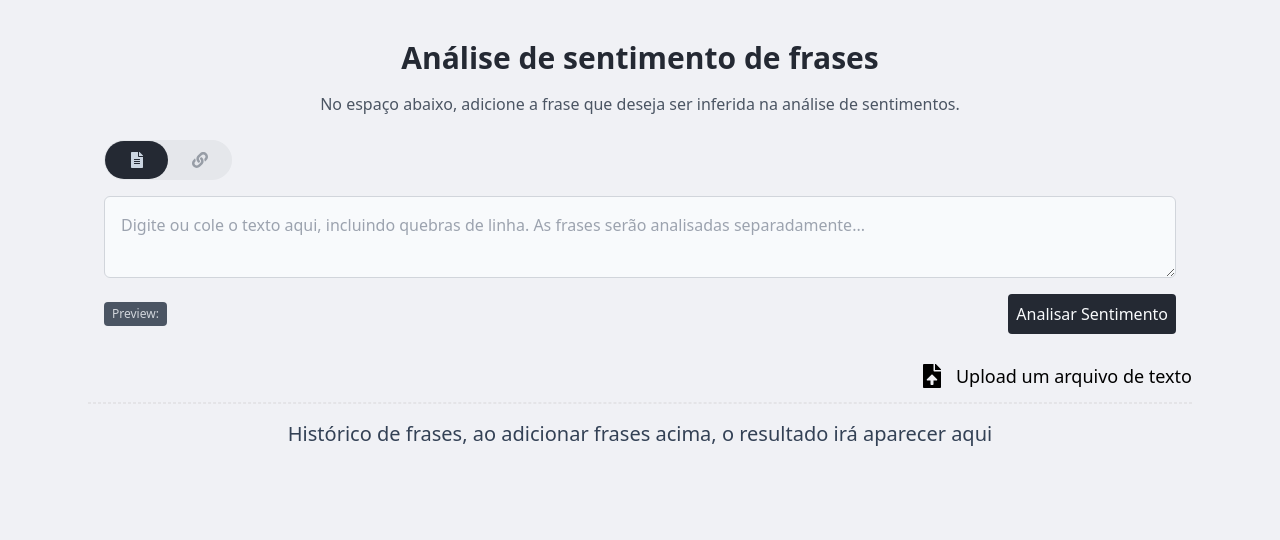
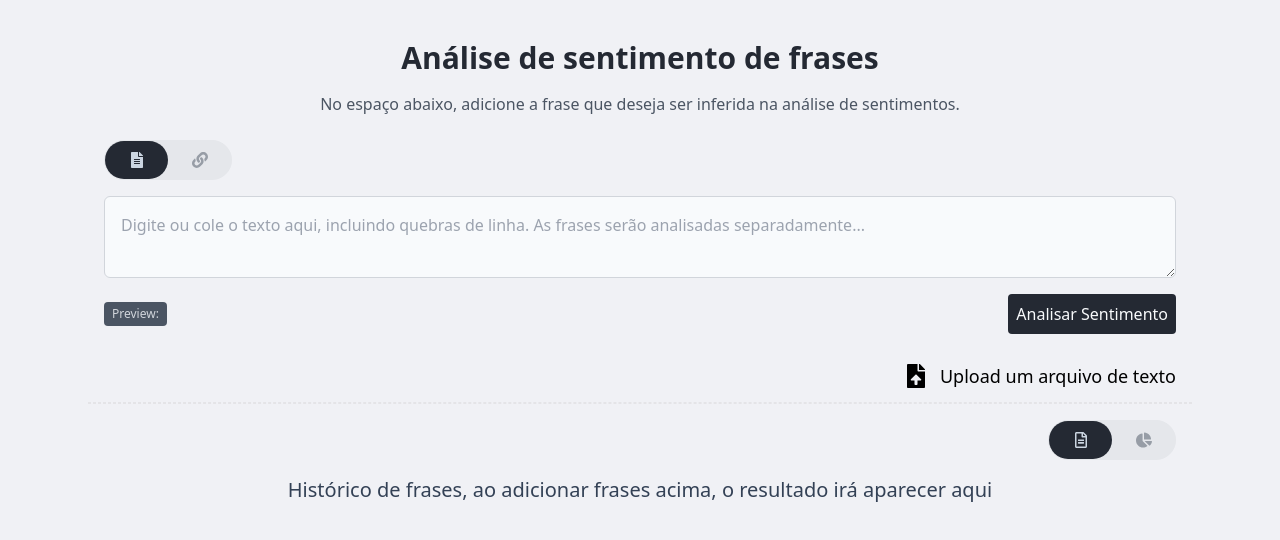
Before and after one commit to Lipao12/sentiment-analysis, a React (Vite) app: page / in a window 1280 px wide. Shown: the top 540 px of the page. Built offline with nearby package versions, Linux system fonts and the light colour scheme.

Commit message:
feat-frontend: adicionado o gráfico de pizza mostrando a destribuição de sentimentos

```diff
--- a/package.json
+++ b/package.json
@@ -11,8 +11,10 @@
   },
   "dependencies": {
     "axios": "^1.7.3",
+    "chart.js": "^4.4.3",
     "framer-motion": "^11.3.21",
     "react": "^18.3.1",
+    "react-chartjs-2": "^5.2.0",
     "react-dom": "^18.3.1",
     "react-icons": "^5.2.1"
   },
--- a/src/pages/sentiment-main/index.tsx
+++ b/src/pages/sentiment-main/index.tsx
@@ -2,16 +2,22 @@ import { useState } from "react";
 import { Divider } from "../../ui/components/divider";
 import { SwitchSelection } from "../../ui/components/switcher-selection";
 import { UploadComponent } from "../../ui/components/uptload";
+import { ShowChartResult } from "./show-chart-result";
 import { ShowResults } from "./show-results";
 import { UserInput } from "./user-input";
 import { UserInputLink } from "./user-input-link";
 
 export const SentimentPage = () => {
   const [sentiments, setSentiments] = useState<any>([]);
-  const [counts, setCountsSentiments] = useState<any>([]);
+  const [counts, setCountsSentiments] = useState<any>({
+    neutral: 10,
+    positive: 5,
+    negative: 13,
+  });
   const [uploadTxts, setUploadTxts] = useState<any>([]);
   const [loading, setLoading] = useState<boolean>(false);
-  const [selected, setSelected] = useState("file");
+  const [selectedLinkFile, setSelectedLinkFile] = useState("file");
+  const [selectedChartFile, setSelectedChartFile] = useState("file");
 
   return (
     <div>
@@ -20,15 +26,18 @@ export const SentimentPage = () => {
           Análise de sentimento de frases
         </h1>
         <p className="text-gray-600 text-center mb-6">
-          {selected === "file"
+          {selectedLinkFile === "file"
             ? "No espaço abaixo, adicione a frase que deseja ser inferida na análise de sentimentos."
             : "No espaço abaixo, adicione o link para verificar os comentários do twitter."}
         </p>
       </div>
       <div className="ml-4">
-        <SwitchSelection selected={selected} setSelected={setSelected} />
+        <SwitchSelection
+          selected={selectedLinkFile}
+          setSelected={setSelectedLinkFile}
+        />
       </div>
-      {selected === "file" ? (
+      {selectedLinkFile === "file" ? (
         <UserInput
           setSentiments={setSentiments}
           loading={loading}
@@ -44,15 +53,26 @@ export const SentimentPage = () => {
           setCountsSentiments={setCountsSentiments}
         />
       )}
-      <div className="w-full flex justify-end py-3">
+      <div className="w-full flex justify-end py-3 pr-4">
         <UploadComponent setUploadTxts={setUploadTxts} />
       </div>
       <Divider />
-      <ShowResults
-        sentiments={sentiments}
-        loading={loading}
-        setLoading={setLoading}
-      />
+      <div className="mr-4 mt-4 justify-end flex">
+        <SwitchSelection
+          selected={selectedChartFile}
+          setSelected={setSelectedChartFile}
+          result={true}
+        />
+      </div>
+      {selectedChartFile === "file" ? (
+        <ShowResults
+          sentiments={sentiments}
+          loading={loading}
+          setLoading={setLoading}
+        />
+      ) : (
+        <ShowChartResult counts={counts} sentiments={sentiments} />
+      )}
     </div>
   );
 };
--- /dev/null
+++ b/src/pages/sentiment-main/show-chart-result.tsx
@@ -0,0 +1,65 @@
+import { useState } from "react";
+import { CardSentiment } from "../../ui/components/card-sentiment";
+import { PieChart } from "../../ui/components/pie-chart";
+
+interface ShowChartResultProps {
+  counts: {
+    positive: number;
+    negative: number;
+    neutral: number;
+  };
+  sentiments: any;
+}
+
+export const ShowChartResult = ({
+  counts,
+  sentiments,
+}: ShowChartResultProps) => {
+  const [selectedLabel, setSelectedLabel] = useState<string | null>(null);
+  const data = {
+    labels: ["Positivo", "Negativo", "Neutro"],
+    datasets: [
+      {
+        data: [counts.positive, counts.negative, counts.neutral],
+        backgroundColor: ["#34d399", "#f87171", "#60a5fa"],
+      },
+    ],
+  };
+  const handleChartClick = (label: string) => {
+    setSelectedLabel(label);
+  };
+
+  const filteredSentiments = sentiments.filter(
+    (sentiment: any) => sentiment.label === selectedLabel
+  );
+
+  return (
+    <div className="mt-2 p-4 gap-4 flex flex-col items-center">
+      <span>
+        Este gráfico mostra a distribuição dos sentimentos nos comentários desse
+        Twitter.
+      </span>
+      <PieChart data={data} onClick={handleChartClick} />
+      {filteredSentiments.length > 0 ? (
+        <div className="mt-2 p-4 gap-4 flex flex-col-reverse">
+          {filteredSentiments.filter((sentiment: any) => {
+            return (
+              <CardSentiment
+                key={sentiment.id}
+                sentiment={sentiment.label}
+                confiability={Math.floor(sentiment.score * 100)}
+                text={sentiment.text}
+              />
+            );
+          })}
+        </div>
+      ) : (
+        <div className="flex items-center justify-center w-full p-4">
+          <h1 className="text-slate-700 text-xl">
+            Aqui virá as frases de determinado sentimento
+          </h1>
+        </div>
+      )}
+    </div>
+  );
+};
--- /dev/null
+++ b/src/ui/components/pie-chart.tsx
@@ -0,0 +1,40 @@
+import { ArcElement, Chart as ChartJS, Legend, Title, Tooltip } from "chart.js";
+import { Pie } from "react-chartjs-2";
+
+ChartJS.register(Title, Tooltip, Legend, ArcElement);
+
+interface PieChartProps {
+  data: {
+    labels: string[];
+    datasets: {
+      data: number[];
+      backgroundColor: string[];
+    }[];
+  };
+  onClick?: (label: string) => void;
+}
+
+const labelMap: Record<string, string> = {
+  Positivo: "positive",
+  Negativo: "negative",
+  Neutro: "neutral",
+};
+export const PieChart = ({ data, onClick }: PieChartProps) => {
+  const options = {
+    onClick: (event: any, elements: any) => {
+      if (elements.length > 0) {
+        const index = elements[0].index;
+        const label = data.labels ? data.labels[index] : null;
+
+        if (label && labelMap[label]) {
+          onClick?.(labelMap[label]);
+        }
+      }
+    },
+  };
+  return (
+    <div className="p-4 w-[500px] h-[500px]">
+      <Pie data={data} options={options} />
+    </div>
+  );
+};
--- a/src/ui/components/switcher-selection.tsx
+++ b/src/ui/components/switcher-selection.tsx
@@ -1,13 +1,15 @@
 import { motion } from "framer-motion";
-import { FaFileAlt, FaLink } from "react-icons/fa";
+import { FaChartPie, FaFileAlt, FaLink, FaRegFileAlt } from "react-icons/fa";
 
 interface SwitchSelectionProps {
   selected: string;
+  result?: boolean;
   setSelected: (str: string) => void;
 }
 
 export const SwitchSelection = ({
   selected,
+  result = false,
   setSelected,
 }: SwitchSelectionProps) => {
   const switch2File = () => {
@@ -30,6 +32,15 @@ export const SwitchSelection = ({
         className="flex justify-center items-center w-1/2 z-10"
         onClick={switch2File}
       >
+        {result ? (
+          <FaRegFileAlt
+            className={`${
+              selected === "file"
+                ? "opacity-100 text-slate-300"
+                : "opacity-50 text-gray-600"
+            }`}
+          />
+        ) : (
           <FaFileAlt
             className={`${
               selected === "file"
@@ -37,11 +48,21 @@ export const SwitchSelection = ({
                 : "opacity-50 text-gray-600"
             }`}
           />
+        )}
       </div>
       <div
         className="flex justify-center items-center w-1/2 z-10"
         onClick={switch2Link}
       >
+        {result ? (
+          <FaChartPie
+            className={` ${
+              selected === "link"
+                ? "opacity-100 text-slate-300"
+                : "opacity-50 text-gray-600"
+            }`}
+          />
+        ) : (
           <FaLink
             className={` ${
               selected === "link"
@@ -49,6 +70,7 @@ export const SwitchSelection = ({
                 : "opacity-50 text-gray-600"
             }`}
           />
+        )}
       </div>
     </motion.div>
   );
```
Also changed, not shown: 1 other file (tests, documents, lock files or other folders). Lines whose indentation alone changed are shown as unchanged.
